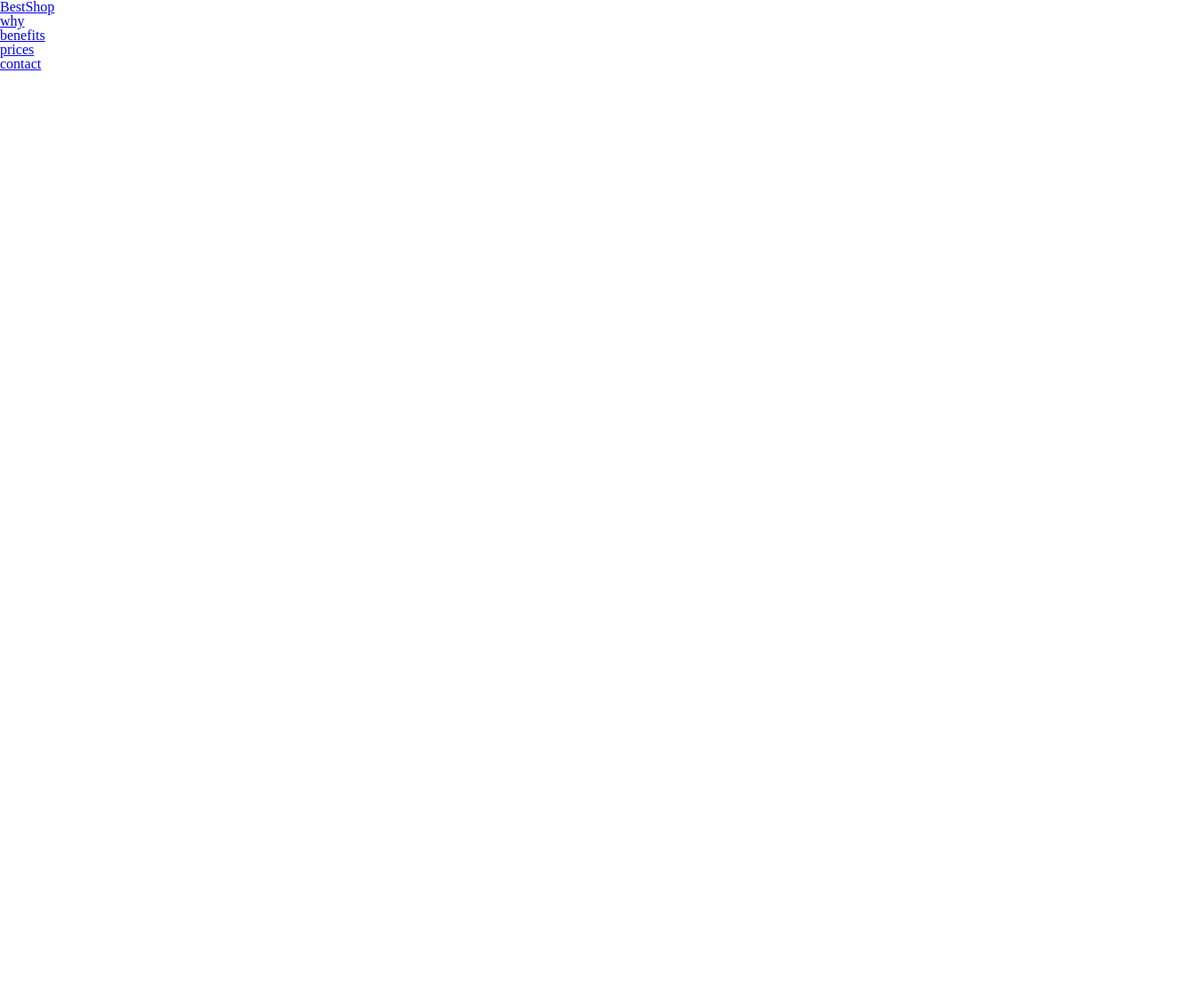
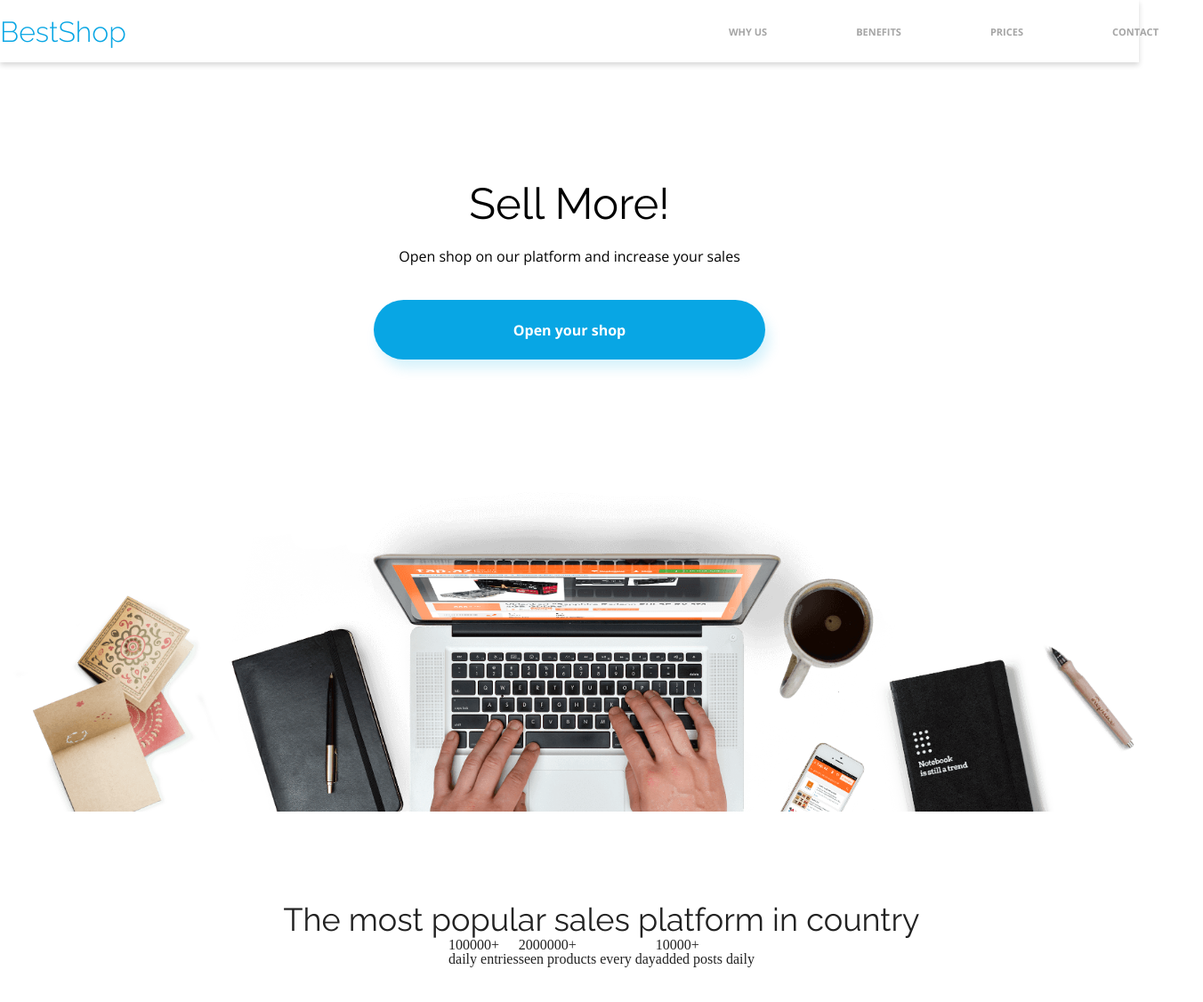
Before and after one commit to Jaras073/Warsztat_BestShop, a plain HTML site: page index.html in a window 1280 px wide. Shown: the whole page at 89% size, 1352 px wide, since content can reach past the window. Before the commit the page ends 800 px from the top, so only its background shows below. Drawn offline with nearby package versions, Linux system fonts and the light colour scheme.

Commit message:
header, section1 - ok

```diff
--- a/css/style.css
+++ b/css/style.css
@@ -2,31 +2,148 @@
 font-family: 'Raleway', sans-serif; */
 :root {
     --color-bg: #F7F7F7;
-    --OpenSansBold11: bold 11px 'Open Sans'sans-serif;
-    --RalewayLight32: 300 32px 'Raleway', sans-serif;
-    --OpenSansBold16: bold 16px 'Open Sans'sans-serif;
-    --RalewayRegular49: 400 49px 'Raleway', sans-serif;
-    --OpenSansRegular16: 400 16px 'Open Sans'sans-serif;
-    --RelaweyRegular36: 400 36px 'Raleway', sans-serif;
-    --RalewayExtraBold20: 800 20px 'Raleway', sans-serif;
-    --RalewayRegular17: 400 17px 'Raleway', sans-serif;
-    --RalewayExtraBold16: 400 16px 'Raleway', sans-serif;
-    --RalewayBold20: bold 20px 'Raleway', sans-serif;
-    --OpenSansLight46: 300 46px 'Open Sans'sans-serif;
-    --OpenSansBold13: bold 13px 'Open Sans'sans-serif;
-    --OpenSansRegular14: 400 14px 'Open Sans'sans-serif;
-    --RalewayBold21: bold 21px 'Raleway', sans-serif;
-    --RalewayBold12: bold 12px 'Raleway', sans-serif;
-    --OpenSansSemibold16: 600 16px 'Open Sans'sans-serif;
-    --OpenSansRegular12: 400 12px 'Open Sans'sans-serif;
-    --RalewayLight26: 300 26px 'Raleway', sans-serif;
-    --OpenSansRegular11: 400 11px 'Open Sans'sans-serif;
-    --RalewayBold9: bold 9px 'Raleway', sans-serif;
+    --openSansBold11: 700 11px Open Sans, sans-serif;
+    --ralewayLight32: 300 32px Raleway, sans-serif;
+    --openSansBold16: bold 16px Open Sans, sans-serif;
+    --ralewayRegular49: 400 49px Raleway, sans-serif;
+    --openSansRegular16: 400 16px Open Sans, sans-serif;
+    --relaweyRegular36: 400 36px Raleway, sans-serif;
+    --ralewayExtraBold20: 800 20px Raleway, sans-serif;
+    --ralewayRegular17: 400 17px Raleway, sans-serif;
+    --ralewayExtraBold16: 400 16px Raleway, sans-serif;
+    --ralewayBold20: bold 20px Raleway, sans-serif;
+    --openSansLight46: 300 46px Open Sans, sans-serif;
+    --openSansBold13: bold 13px Open Sans, sans-serif;
+    --openSansRegular14: 400 14px Open Sans, sans-serif;
+    --ralewayBold21: bold 21px Raleway, sans-serif;
+    --ralewayBold12: bold 12px Raleway, sans-serif;
+    --openSansSemibold16: 600 16px Open Sans, sans-serif;
+    --openSansRegular12: 400 12px Open Sans, sans-serif;
+    --ralewayLight26: 300 26px Raleway, sans-serif;
+    --openSansRegular11: 400 11px Open Sans, sans-serif;
+    --ralewayBold9: bold 9px Raleway, sans-serif;
     --borderRadius40: 40px;
     --borderRadius23: 23px;
     --borderRadius35: 35px;
 }
 
-p {
-    font: var(--RalewayLight32);
+* {
+    box-sizing: border-box;
 }
+
+.container {
+    width: 1352px;
+    margin: 0 auto;
+}
+
+.header {
+    width: 100vw;
+    box-shadow: 0px 3px 6px rgba(0, 0, 0, 0.16);
+}
+
+.header .container {
+    height: 70px;
+    display: flex;
+    justify-content: space-between;
+    align-items: center;
+}
+
+.menu-list {
+    display: flex;
+    justify-content: space-between;
+    align-items: center;
+}
+
+.header-menu-link {
+    padding: 23px 10px;
+    margin: 0 40px;
+    font: var(--openSansBold11);
+    color: rgba(165, 165, 165, 1);
+    text-decoration: none;
+    text-transform: uppercase;
+    /* transition: .3s; */
+}
+
+.header-menu-link:hover {
+    color: rgba(0, 0, 0, 1);
+    border-bottom: 4px solid rgba(8, 166, 228, 1);
+}
+
+.header-logo {
+    color: #08A6E4;
+    font: var(--ralewayLight32);
+    text-decoration: none;
+    cursor: pointer;
+
+}
+
+.header-menu-el {
+    display: block;
+    text-align: center;
+}
+
+.main {
+    position: relative;
+    height: 712px;
+    width: 100vw;
+}
+
+.img-bg {
+    position: absolute;
+    bottom: 0;
+    left: 0;
+    width: 100%;
+    background-size: cover;
+}
+
+.first-text {
+    text-align: center;
+    margin-top: 130px;
+    width: 100%;
+    font: var(--ralewayRegular49);
+    color: rgba(0, 0, 0, 1);
+}
+
+.second-text {
+    width: 100vw;
+    text-align: center;
+    margin-top: 20px;
+    font: var(--openSansRegular16);
+    color: rgba(0, 0, 0, 1);
+}
+
+.btn-main {
+    position: absolute;
+    display: inline-block;
+    top: 137px;
+    left: calc(50% - 220px);
+    width: 440px;
+    height: 67px;
+    background-color: rgba(8, 166, 228, 1);
+    border-radius: var(--borderRadius40);
+    box-shadow: 5px 10px 14px rgba(7, 172, 230, 0.16);
+    color: rgba(255, 255, 255, 1);
+    font: var(--openSansBold16);
+    border: none;
+}
+
+.popular-sales {
+    height: 531px;
+
+}
+
+.text-sales {
+    width: 100%;
+    text-align: center;
+    font: var(--relaweyRegular36);
+    margin-top: 100px;
+
+}
+
+.boxes-sales {
+    display: flex;
+    justify-content: center;
+    align-items: center;
+}
+
+.box-sales {}
--- a/index.html
+++ b/index.html
@@ -12,11 +12,11 @@
 <body>
     <header class="header">
         <div class="container">
-            <a href="#" class="header-logo">BestShop</a>
-            <div class="menu-header">
-                <nav>
-                    <ul>
-                        <li class="header-menu-el"><a href="#" class="header-menu-link">why</a></li>
+             <a href="#" class="header-logo">BestShop</a>
+             <div class="menu">
+                <nav class="menu-header">
+                    <ul class="menu-list">
+                        <li class="header-menu-el"><a href="#" class="header-menu-link">why us</a></li>
                         <li class="header-menu-el"><a href="#" class="header-menu-link">benefits</a></li>
                         <li class="header-menu-el"><a href="#" class="header-menu-link">prices</a></li>
                         <li class="header-menu-el"><a href="#" class="header-menu-link">contact</a></li>
@@ -25,5 +25,36 @@
             </div>
         </div>
     </header>
+    <section class="main">
+        <!-- <div class="img-main"> -->
+            <img src="/assets/Background.png" alt="" class="img-bg">
+            <h1 class="first-text">Sell More!</h1>
+            <p class="second-text">Open shop on our platform and increase your sales</p>
+            <button class="btn-main">Open your shop</button>
+        <!-- </div> -->
+    </section>
+    <section class="popular-sales">
+        <div class="container">
+        <h2 class="text-sales">The most popular sales platform in country</h2>
+        <div class="boxes-sales">
+            <div class="box-sales">
+                <div class="circle-red"></div>
+                <div class="box-number">100000+</div>
+                <p class="box-text">daily entries</p>
+            </div>
+            <div class="box-sales">
+                <div class="circle-blue"></div>
+                <div class="box-number">2000000+</div>
+                <p class="box-text">seen products every day</p>
+            </div>
+            <div class="box-sales">
+                <div class="circle-green"></div>
+                <div class="box-number">10000+</div>
+                <p class="box-text">added posts daily</p>
+            </div>
+
+        </div>
+    </div>
+    </section>
 </body>
 </html>
```
